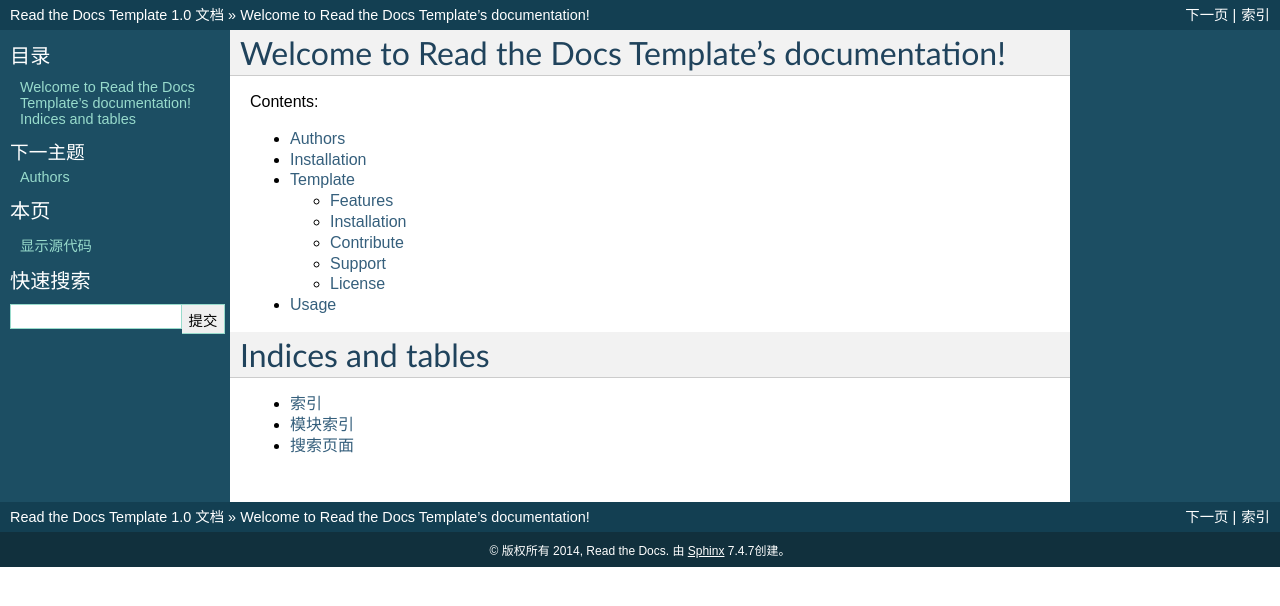
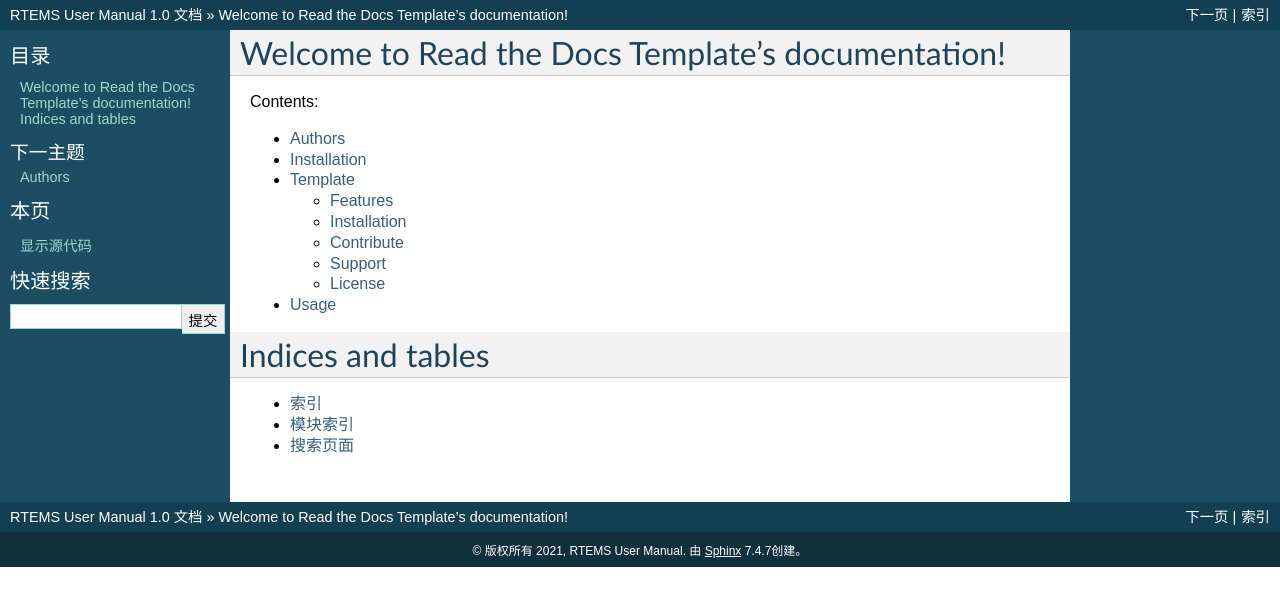
Before and after one commit to jameszxj/rtems-user, a Sphinx documentation site: the page built from docs/index.rst, in a window 1280 px wide. Shown: the top 606 px of the page. Built offline with Sphinx 7.4.7, drawn with Linux system fonts in a browser that asks for light colours.

Commit message:
change project name and copyright.

```diff
--- a/docs/conf.py
+++ b/docs/conf.py
@@ -43,8 +43,8 @@
 master_doc = 'index'
 
 # General information about the project.
-project = u'Read the Docs Template'
-copyright = u'2014, Read the Docs'
+project = u'RTEMS User Manual'
+copyright = u'2021, RTEMS User Manual'
 
 # The version info for the project you're documenting, acts as replacement for
 # |version| and |release|, also used in various other places throughout the
```
